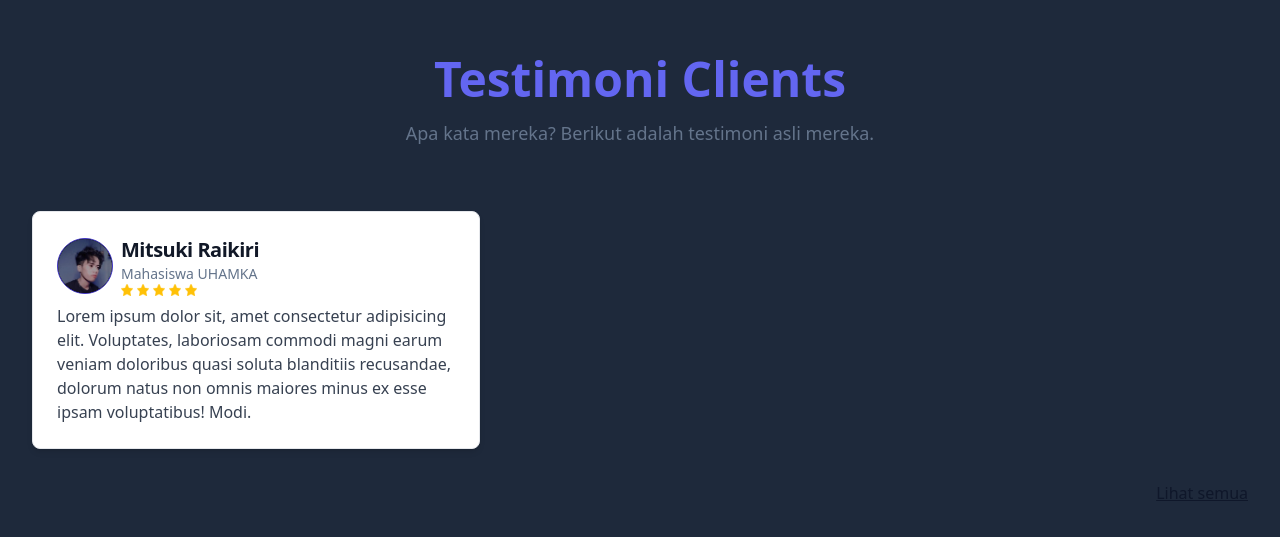
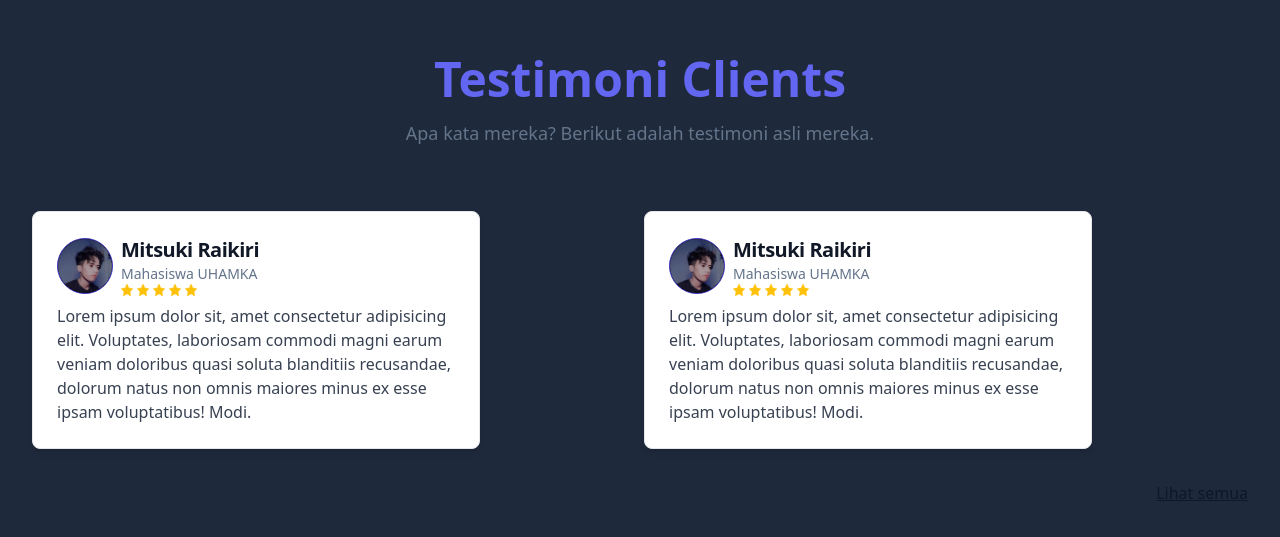
Before and after one commit to far-id/portofolio1, a website: page src/index.html in a window 1280 px wide. Shown: the part 3397-3934 px from the top of the page. Drawn offline with Linux system fonts and the light colour scheme.

Commit message:
testimoni update

```diff
--- a/src/index.html
+++ b/src/index.html
@@ -448,6 +448,29 @@
                             quasi soluta blanditiis recusandae, dolorum natus non omnis maiores minus ex esse ipsam
                             voluptatibus! Modi.</p>
                     </div>
+                    <div
+                        class="block p-6 max-w-md bg-white rounded-lg border border-gray-200 shadow-md dark:bg-gray-800 dark:border-gray-700 ">
+                        <div class="flex items-center">
+                            <img src="/dist/img/mitsuki.jpeg" alt="photo"
+                                class="w-14 h-14 rounded-full bg-black border border-indigo-700">
+                            <div class="my-auto ml-2">
+                                <strong class="text-xl font-semibold tracking-tight text-gray-900 dark:text-white">
+                                    Mitsuki Raikiri</strong>
+                                <span class="text-secondary block text-sm">Mahasiswa UHAMKA</span>
+                                <div class="flex gap-x-1">
+                                    <img src="/dist/icon/star.png" alt="star" class="w-3 h-3">
+                                    <img src="/dist/icon/star.png" alt="star" class="w-3 h-3">
+                                    <img src="/dist/icon/star.png" alt="star" class="w-3 h-3">
+                                    <img src="/dist/icon/star.png" alt="star" class="w-3 h-3">
+                                    <img src="/dist/icon/star.png" alt="star" class="w-3 h-3">
+                                </div>
+                            </div>
+                        </div>
+                        <p class="font-normal text-gray-700 dark:text-gray-200 mt-2">Lorem ipsum dolor sit, amet
+                            consectetur adipisicing elit. Voluptates, laboriosam commodi magni earum veniam doloribus
+                            quasi soluta blanditiis recusandae, dolorum natus non omnis maiores minus ex esse ipsam
+                            voluptatibus! Modi.</p>
+                    </div>
                 </div>
                 <a href="#" class="text-dark justify-end flex mt-8 ml-2 underline">Lihat semua</a>
             </div>
```
